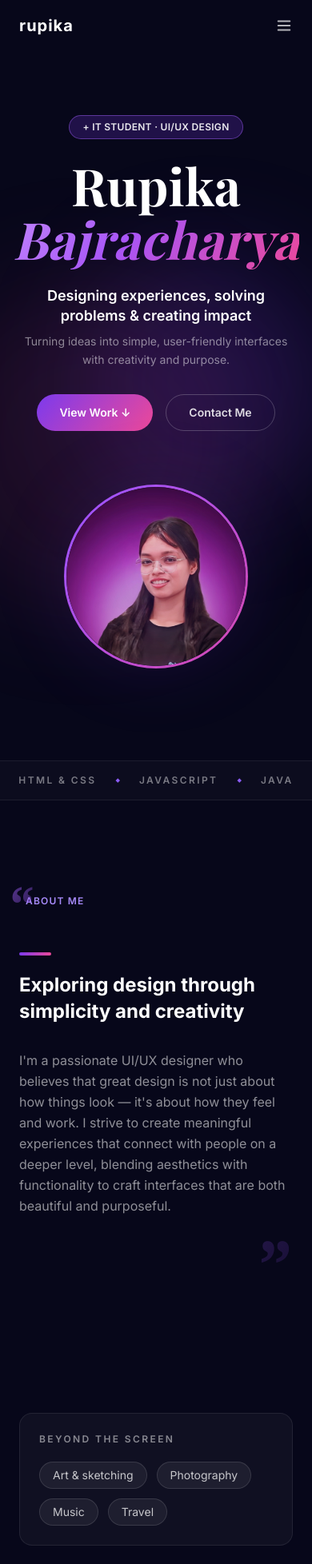
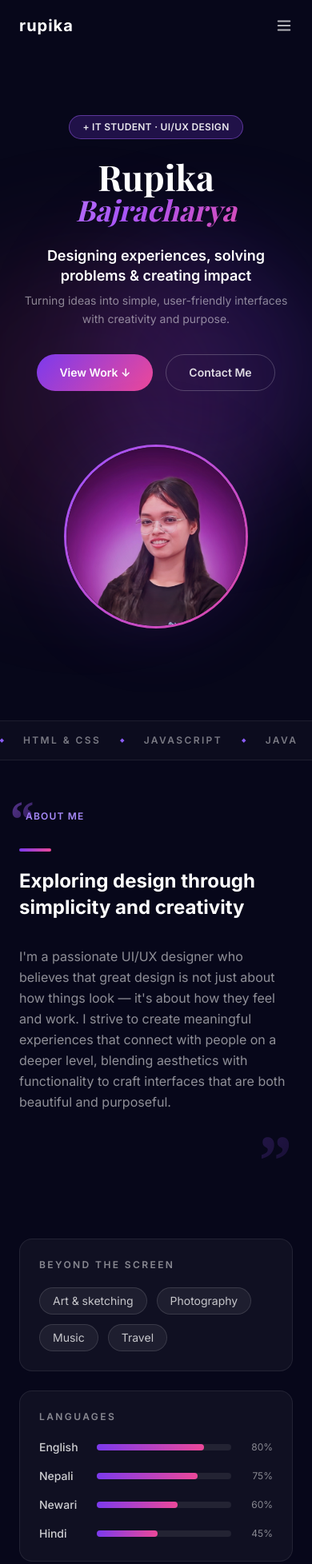
Before and after one commit to Rupikabajracharya/Rupika-portfolio, a React (Vite) app: page / in a window 390 px wide. Shown: the top 1956 px of the page at 80% size. Built offline with nearby package versions, Linux system fonts and the light colour scheme; a web font is replaced by a local one.

Commit message:
Improve mobile spacing and typography

```diff
--- a/src/components/About.jsx
+++ b/src/components/About.jsx
@@ -4,11 +4,11 @@ export default function About() {
   const { about } = portfolioData
 
   return (
-    <section id="about" className="py-28 px-6" style={{ backgroundColor: '#07071a' }}>
+    <section id="about" className="py-14 md:py-24 px-6" style={{ backgroundColor: '#07071a' }}>
       <div className="max-w-6xl mx-auto">
 
         {/* "About Me" label with decorative quotes */}
-        <div className="relative inline-block mb-14">
+        <div className="relative inline-block mb-8 md:mb-12">
           <span
             className="absolute -top-5 -left-3 pointer-events-none select-none leading-none"
             style={{
@@ -29,7 +29,7 @@ export default function About() {
           </p>
         </div>
 
-        <div className="grid md:grid-cols-2 gap-32">
+        <div className="grid md:grid-cols-2 gap-10 md:gap-20">
 
           {/* Left — quote + bio */}
           <div className="reveal">
--- a/src/components/Contact.jsx
+++ b/src/components/Contact.jsx
@@ -36,7 +36,7 @@ export default function Contact() {
   }
 
   return (
-    <section id="contact" className="py-24 px-6" style={{ backgroundColor: '#07071a' }}>
+    <section id="contact" className="py-12 md:py-20 px-6" style={{ backgroundColor: '#07071a' }}>
       <div className="max-w-6xl mx-auto">
         <div className="grid md:grid-cols-2 gap-16 items-start">
           {/* Left */}
--- a/src/components/Experience.jsx
+++ b/src/components/Experience.jsx
@@ -4,7 +4,7 @@ export default function Experience() {
   const { experience } = portfolioData
 
   return (
-    <section id="experience" className="py-24 px-6" style={{ backgroundColor: '#07071a' }}>
+    <section id="experience" className="py-12 md:py-20 px-6" style={{ backgroundColor: '#07071a' }}>
       <div className="max-w-6xl mx-auto">
 
         {/* Section label */}
--- a/src/components/Hero.jsx
+++ b/src/components/Hero.jsx
@@ -38,11 +38,11 @@ export default function Hero() {
 
           {/* Name */}
           <h1 className="font-playfair font-bold mb-4" style={{ lineHeight: 1.05 }}>
-            <span className="block text-[64px] md:text-[88px] text-white">
+            <span className="block text-[44px] sm:text-[56px] md:text-[88px] text-white">
               {owner.name.split(' ')[0]}
             </span>
             <span
-              className="block text-[64px] md:text-[88px] italic grad-text"
+              className="block text-[36px] sm:text-[48px] md:text-[88px] italic grad-text"
               style={{ paddingBottom: '10px' }}
             >
               {owner.name.split(' ')[1]}
--- a/src/components/Projects.jsx
+++ b/src/components/Projects.jsx
@@ -81,7 +81,7 @@ export default function Projects() {
   }
 
   return (
-    <section id="projects" className="py-24 px-6" style={{ backgroundColor: '#0d0d22' }}>
+    <section id="projects" className="py-12 md:py-20 px-6" style={{ backgroundColor: '#0d0d22' }}>
       <div className="max-w-6xl mx-auto">
 
         <p className="text-violet-400 text-xs font-semibold tracking-widest uppercase mb-4">
@@ -154,7 +154,7 @@ export default function Projects() {
           {filtered.map((project) => (
             <article
               key={project.title}
-              className="flex-shrink-0 w-[70vw] md:w-[calc(33.33%-16px)] rounded-2xl overflow-hidden border transition-colors duration-300 group"
+              className="flex-shrink-0 w-[88vw] sm:w-[75vw] md:w-[calc(33.33%-16px)] rounded-2xl overflow-hidden border transition-colors duration-300 group"
               style={{
                 background:   'rgba(255,255,255,0.03)',
                 borderColor:  'rgba(255,255,255,0.07)',
--- a/src/components/Skills.jsx
+++ b/src/components/Skills.jsx
@@ -44,7 +44,7 @@ export default function Skills() {
   const { skills } = portfolioData
 
   return (
-    <section id="skills" className="py-24 px-6" style={{ backgroundColor: '#0d0d22' }}>
+    <section id="skills" className="py-12 md:py-20 px-6" style={{ backgroundColor: '#0d0d22' }}>
       <div className="max-w-6xl mx-auto">
         <div className="flex items-center gap-2 mb-4">
           <div className="w-0.5 h-4 rounded-full" style={{ background: 'linear-gradient(180deg, #7c3aed, #ec4899)' }} />
```
